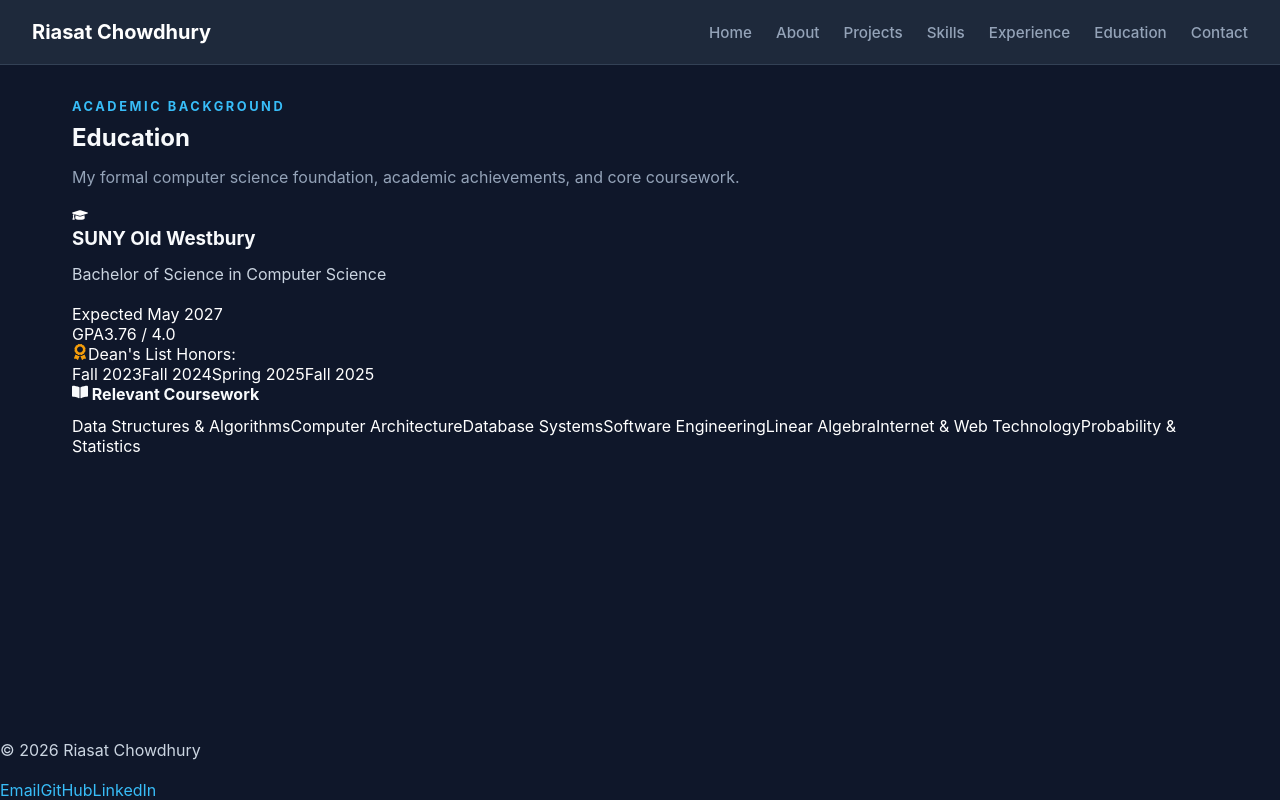
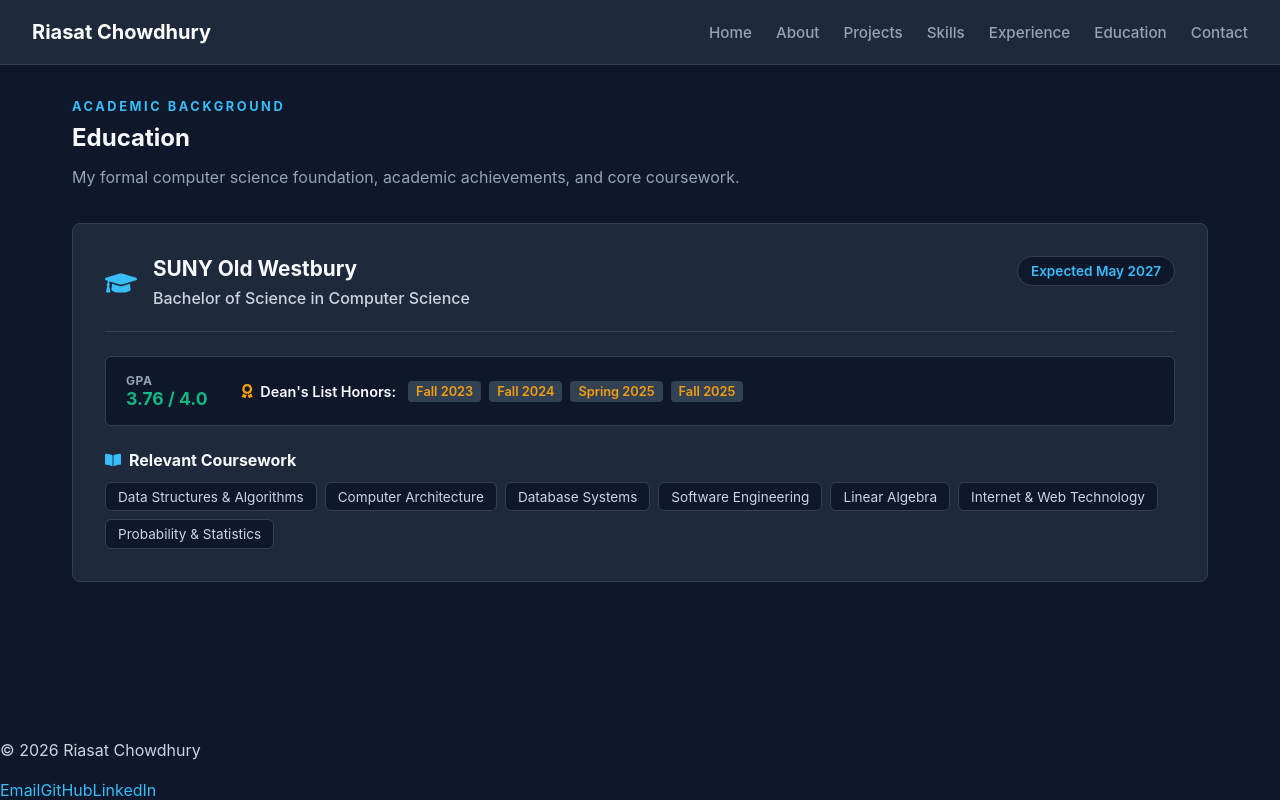
Before and after one commit to rchowd9/personal-portfolio, a React (Vite) app: page /education in a window 1280 px wide. Built offline with nearby package versions, Linux system fonts and the light colour scheme.

Commit message:
Made adjustments to the index.css file

```diff
--- a/src/index.css
+++ b/src/index.css
@@ -423,3 +423,155 @@ button:active {
   font-size: 1.2rem;
   line-height: 1;
 }
+
+.education-card {
+  background-color: #1e293b;
+  border: 1px solid #334155;
+  border-radius: 8px;
+  padding: 2rem;
+  margin-top: 2rem;
+  display: flex;
+  flex-direction: column;
+  gap: 1.5rem;
+}
+
+.edu-header {
+  display: flex;
+  justify-content: space-between;
+  align-items: flex-start;
+  border-bottom: 1px solid #334155;
+  padding-bottom: 1.25rem;
+  flex-wrap: wrap;
+  gap: 1rem;
+}
+
+.edu-title-group {
+  display: flex;
+  align-items: center;
+  gap: 1rem;
+}
+
+.edu-icon {
+  font-size: 2rem;
+  color: #38bdf8;
+  display: flex;
+}
+
+.edu-header h3 {
+  font-size: 1.3rem;
+  margin: 0 0 0.25rem 0;
+  color: #f8fafc;
+}
+
+.degree {
+  color: #cbd5e1;
+  font-weight: 500;
+  margin: 0;
+}
+
+.edu-date {
+  background-color: #0f172a;
+  border: 1px solid #334155;
+  color: #38bdf8;
+  font-size: 0.85rem;
+  font-weight: 600;
+  padding: 0.4rem 0.8rem;
+  border-radius: 20px;
+}
+
+/* GPA & Dean's List Layout */
+.edu-stats {
+  display: flex;
+  align-items: center;
+  gap: 2rem;
+  background-color: #0f172a;
+  padding: 1rem 1.25rem;
+  border-radius: 6px;
+  border: 1px solid #334155;
+  flex-wrap: wrap;
+}
+
+.stat-badge.gpa {
+  display: flex;
+  flex-direction: column;
+}
+
+.stat-label {
+  font-size: 0.75rem;
+  text-transform: uppercase;
+  color: #94a3b8;
+  letter-spacing: 0.05em;
+  font-weight: 700;
+}
+
+.stat-value {
+  font-size: 1.1rem;
+  font-weight: 700;
+  color: #10b981; /* Emerald green highlight */
+}
+
+.deans-list-container {
+  display: flex;
+  align-items: center;
+  gap: 0.75rem;
+  flex-wrap: wrap;
+}
+
+.deans-list-title {
+  display: flex;
+  align-items: center;
+  gap: 0.4rem;
+  font-size: 0.9rem;
+  font-weight: 600;
+  color: #f8fafc;
+}
+
+.honor-tags {
+  display: flex;
+  gap: 0.5rem;
+  flex-wrap: wrap;
+}
+
+.honor-tag {
+  background-color: #334155;
+  color: #f59e0b;
+  font-size: 0.8rem;
+  font-weight: 600;
+  padding: 0.2rem 0.5rem;
+  border-radius: 4px;
+}
+
+/* Coursework Badges */
+.coursework-section h4 {
+  font-size: 1rem;
+  color: #f8fafc;
+  display: flex;
+  align-items: center;
+  gap: 0.5rem;
+  margin-bottom: 0.75rem;
+}
+
+.course-icon {
+  color: #38bdf8;
+}
+
+.course-tags {
+  display: flex;
+  flex-wrap: wrap;
+  gap: 0.5rem;
+}
+
+.course-tag {
+  background-color: #0f172a;
+  border: 1px solid #334155;
+  color: #cbd5e1;
+  font-size: 0.85rem;
+  padding: 0.35rem 0.75rem;
+  border-radius: 6px;
+  transition: border-color 0.2s ease;
+}
+
+.course-tag:hover {
+  border-color: #38bdf8;
+  color: #ffffff;
+}
```
